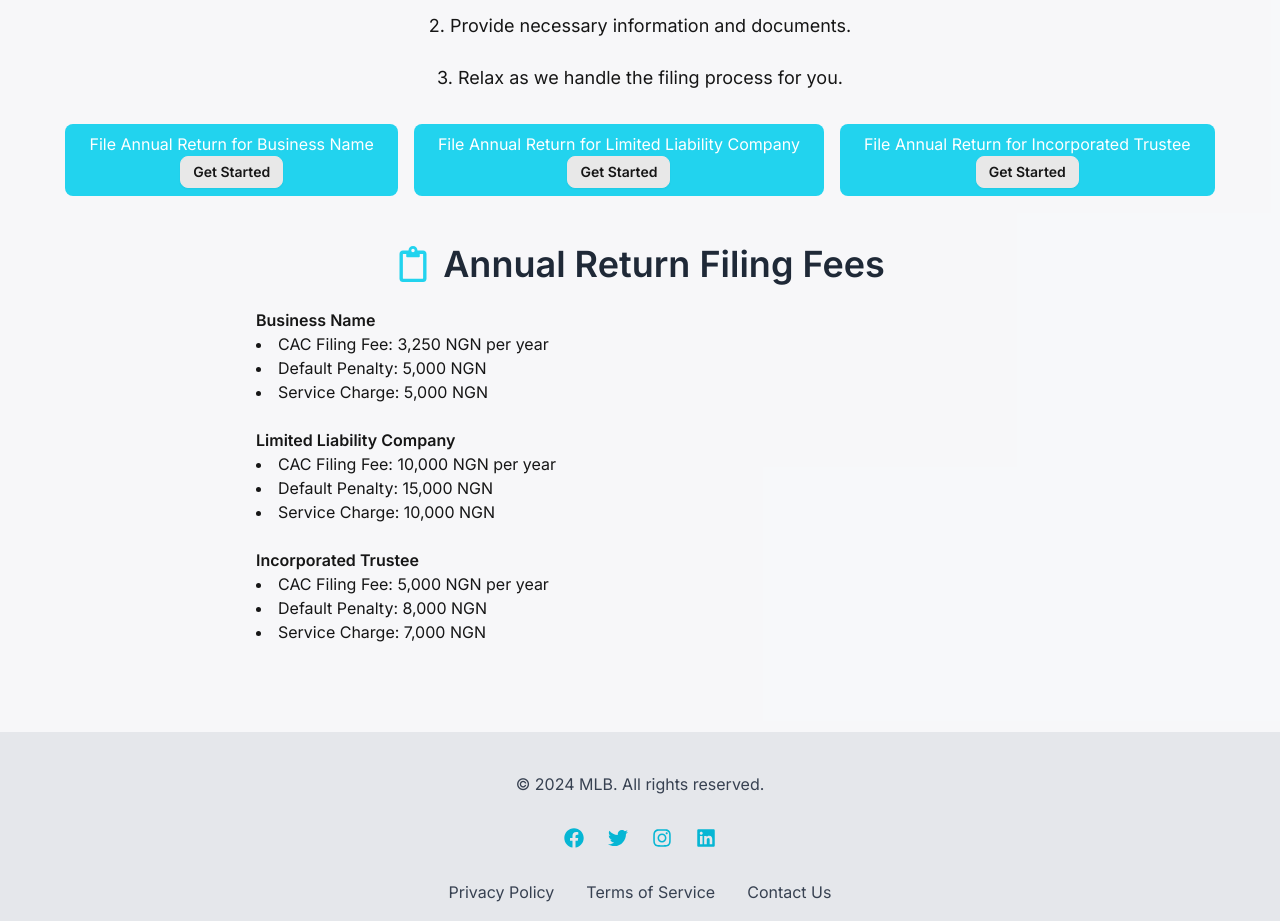
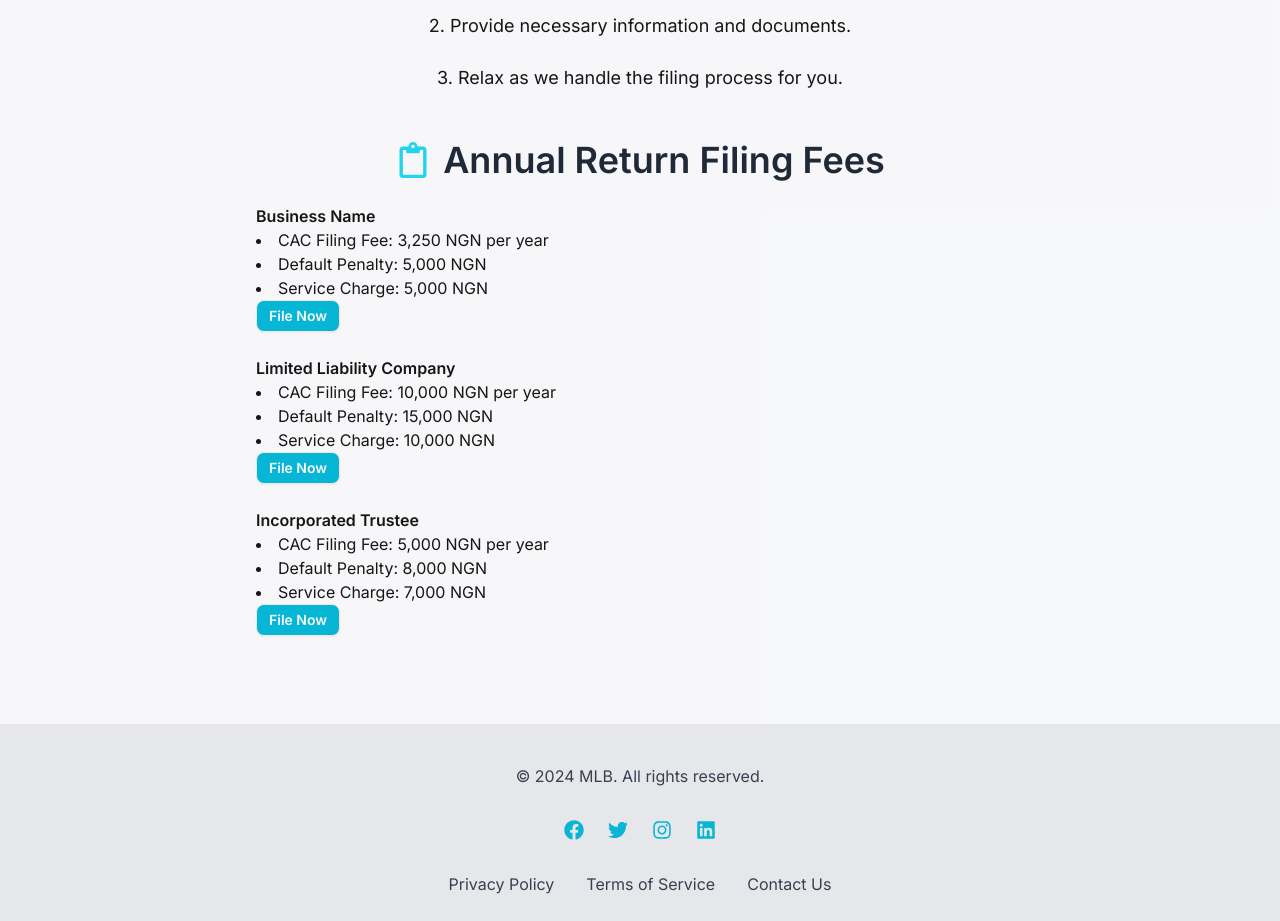
Before and after one commit to elijahkelechi/mlb_frontend, a React (Vite) app: page /Annual_return in a window 1280 px wide. Shown: the part 1820-2741 px from the top of the page. Built offline with nearby package versions, Linux system fonts and the light colour scheme.

Commit message:
bon commit

```diff
--- a/src/pages/AnnualReturnMain.jsx
+++ b/src/pages/AnnualReturnMain.jsx
@@ -17,7 +17,7 @@ const AnnualReturnMain = () => {
       // }}
       className="text-center"
     >
-      <div className="w-full mx-auto bg-gray-50 bg-opacity-70 md:px-8 px-6 md:p-16">
+      <div className="w-full pt-16 mx-auto bg-gray-50 bg-opacity-70 md:px-8 px-6 md:p-16">
         <h1 className="text-2xl text-gray-50 rounded-md md:text-4xl bg-cyan-500 p-4 md:p-8 font-bold leading-tight mb-8">
           Comprehensive Guide to CAC Annual Return Filing
         </h1>
@@ -173,7 +173,7 @@ const AnnualReturnMain = () => {
           3. Relax as we handle the filing process for you.
         </p>
 
-        <div className="flex justify-center space-x-4">
+        {/* <div className="flex justify-center space-x-2">
           <div className=" bg-cyan-400 hover:bg-cyan-500 text-white py-2 px-6 rounded-lg transition-transform transform hover:scale-105">
             File Annual Return for Business Name
             <br></br>
@@ -189,7 +189,7 @@ const AnnualReturnMain = () => {
             <br></br>
             <Link className="btn btn-sm">Get Started</Link>
           </div>
-        </div>
+        </div> */}
 
         <h2 className="text-4xl font-semibold mt-12 mb-6 flex items-center justify-center space-x-3">
           <FaRegClipboard className="text-cyan-400" />
@@ -203,6 +203,9 @@ const AnnualReturnMain = () => {
               <li>Default Penalty: 5,000 NGN</li>
               <li>Service Charge: 5,000 NGN</li>
             </ul>
+            <Link className="btn btn-sm bg-cyan-500  text-gray-50">
+              File Now
+            </Link>
           </div>
           <div className="mb-6">
             <strong>Limited Liability Company</strong>
@@ -211,6 +214,9 @@ const AnnualReturnMain = () => {
               <li>Default Penalty: 15,000 NGN</li>
               <li>Service Charge: 10,000 NGN</li>
             </ul>
+            <Link className="btn btn-sm bg-cyan-500  text-gray-50">
+              File Now
+            </Link>
           </div>
           <div className="mb-6">
             <strong>Incorporated Trustee</strong>
@@ -219,6 +225,9 @@ const AnnualReturnMain = () => {
               <li>Default Penalty: 8,000 NGN</li>
               <li>Service Charge: 7,000 NGN</li>
             </ul>
+            <Link className="btn btn-sm bg-cyan-500  text-gray-50">
+              File Now
+            </Link>
           </div>
         </div>
       </div>
```
